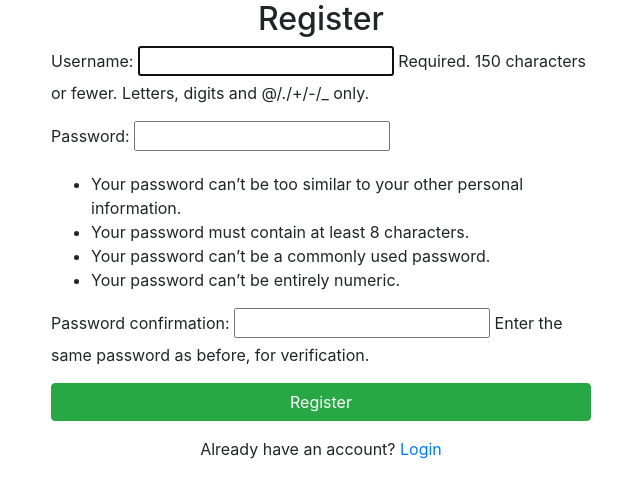
After one commit to Karolcia-P/PJF_Prekurat, a Django app: page /signup/ in a window 1280 px wide. The commit adds this page. Shown: the top 498 px of the page, without its empty margins (319-959 px from the left). Run offline with Django 5.2, Linux system fonts and the light colour scheme; some libraries are stand-ins or nearby versions.

Commit message:
edited login/register

```diff
--- a/djangoCalendar/MyCalendar/views.py
+++ b/djangoCalendar/MyCalendar/views.py
@@ -1,3 +1,12 @@
+from django.contrib.auth.forms import UserCreationForm
 from django.shortcuts import render
+from django.contrib.auth.views import LoginView
+from django.urls import reverse_lazy
+from django.views import generic
+class CustomLoginView(LoginView):
+    template_name = 'registration/login.html'
 
-# Create your views here.
+class SignUpView(generic.CreateView):
+    form_class = UserCreationForm
+    success_url = reverse_lazy('login')
+    template_name = 'registration/signup.html'
--- a/djangoCalendar/djangoCalendar/urls.py
+++ b/djangoCalendar/djangoCalendar/urls.py
@@ -17,6 +17,11 @@ Including another URLconf
 from django.contrib import admin
 from django.urls import path
 
+from MyCalendar.views import CustomLoginView, SignUpView
+
 urlpatterns = [
     path('admin/', admin.site.urls),
+    path('', CustomLoginView.as_view(), name='login'),
+    path('login/', CustomLoginView.as_view(), name='login'),
+    path('signup/', SignUpView.as_view(), name='signup'),
 ]
--- a/djangoCalendar/templates/base.html
+++ b/djangoCalendar/templates/base.html
@@ -10,7 +10,6 @@
   <link rel="stylesheet" href="https://maxcdn.bootstrapcdn.com/bootstrap/4.0.0/css/bootstrap.min.css">
   <link rel="stylesheet" href="https://use.fontawesome.com/releases/v5.0.10/css/all.css">
 
-    <link rel="stylesheet" type="text/css" href="{% static 'css/app.css' %}">{% block styles %}{% endblock %}
     <title>Calendar App</title>
 </head>
 <body>
--- a/djangoCalendar/templates/login.html
+++ b/djangoCalendar/templates/registration/login.html
@@ -4,7 +4,8 @@
 {% block title %}Login{% endblock %}
 
 {% block styles %}
-    <link rel="stylesheet" type="text/css" href="{% static 'style/login.css' %}">
+    <link rel="stylesheet" type="text/css" href="{% static 'css/login.css' %}">
+
 {% endblock %}
 
 {% block content %}
@@ -25,7 +26,7 @@
                         </div>
                         <button type="submit" class="btn btn-success btn-block">Login</button>
                     </form>
-                    <p class="text-center mt-3">Don't have an account? <a href="{% url 'register' %}">Register</a></p>
+                    <p class="text-center mt-3">Don't have an account? <a href="{% url 'signup' %}">Register</a></p>
                 </div>
             </div>
         </div>
--- /dev/null
+++ b/djangoCalendar/templates/registration/signup.html
@@ -0,0 +1,26 @@
+{% extends 'base.html' %}
+{% load static %}
+
+{% block title %}Login{% endblock %}
+
+{% block styles %}
+    <link rel="stylesheet" type="text/css" href="{% static 'css/login.css' %}">
+{% endblock %}
+
+{% block content %}
+    <div class="container">
+        <div class="row justify-content-center">
+            <div class="col-md-6">
+                <div class="centered-bod">
+                    <h2 class="text-center">Register</h2>
+                    <form method="post" action="{% url 'signup' %}">
+                        {% csrf_token %}
+                        {{ form.as_p }}
+                        <button type="submit" class="btn btn-success btn-block">Register</button>
+                    </form>
+                    <p class="text-center mt-3">Already have an account? <a href="{% url 'login' %}">Login</a></p>
+                </div>
+            </div>
+        </div>
+    </div>
+{% endblock %}
```
Also changed, not shown: djangoCalendar/djangoCalendar/settings.py (+9 -1 lines), djangoCalendar/static/css/login.css (added, +12 -0 lines), djangoCalendar/templates/register.html (deleted, +0 -10 lines).
